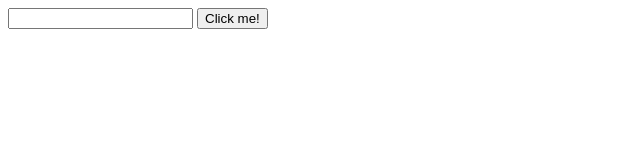
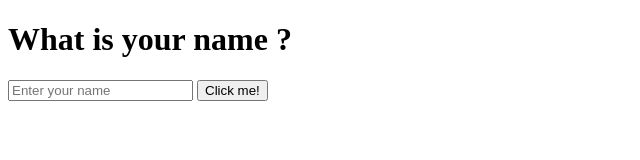
Before and after one commit to quoctruong29/quoctruong29, a plain HTML site: page index.html in a window 1280 px wide. Shown: the whole page, without its empty margins (0-640 px from the left). Drawn offline with Linux system fonts and the light colour scheme.

Commit message:
khoi tao

```diff
--- a/index.html
+++ b/index.html
@@ -6,9 +6,11 @@
     <meta name="viewport" content="width=device-width, initial-scale=1.0">
     <title>Document</title>
 </head>
+
 <body class="bg-normal">
     <div class="container"></h1>
-        <input type="text" id="name" />
+        <h1>What is your name ?</h1>
+        <input type="text" id="name" placeholder="Enter your name" />
         <button onclick="button_oneclick()">Click me!</button>
     </div>
     <script type="text/javascript">
```
